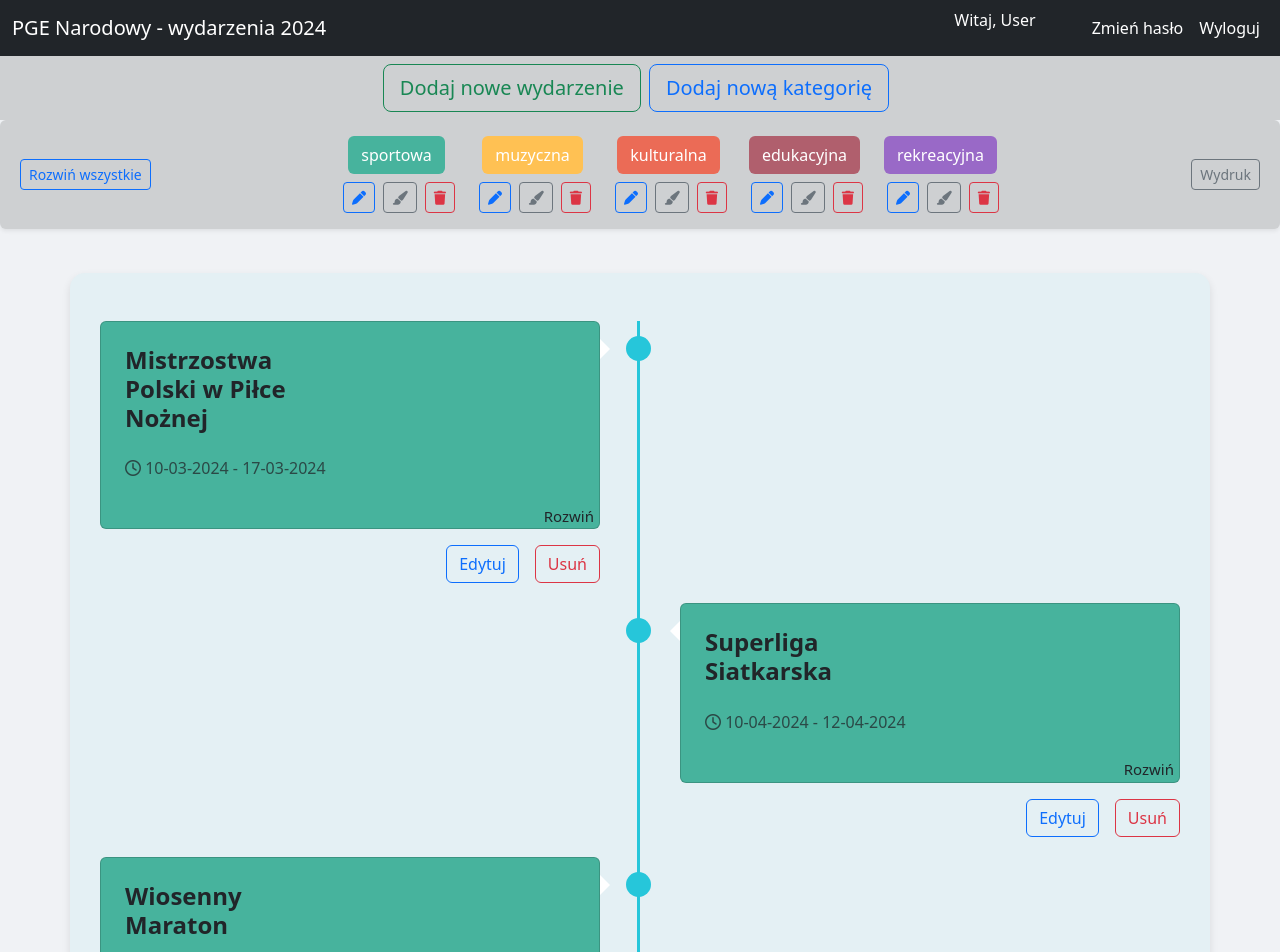
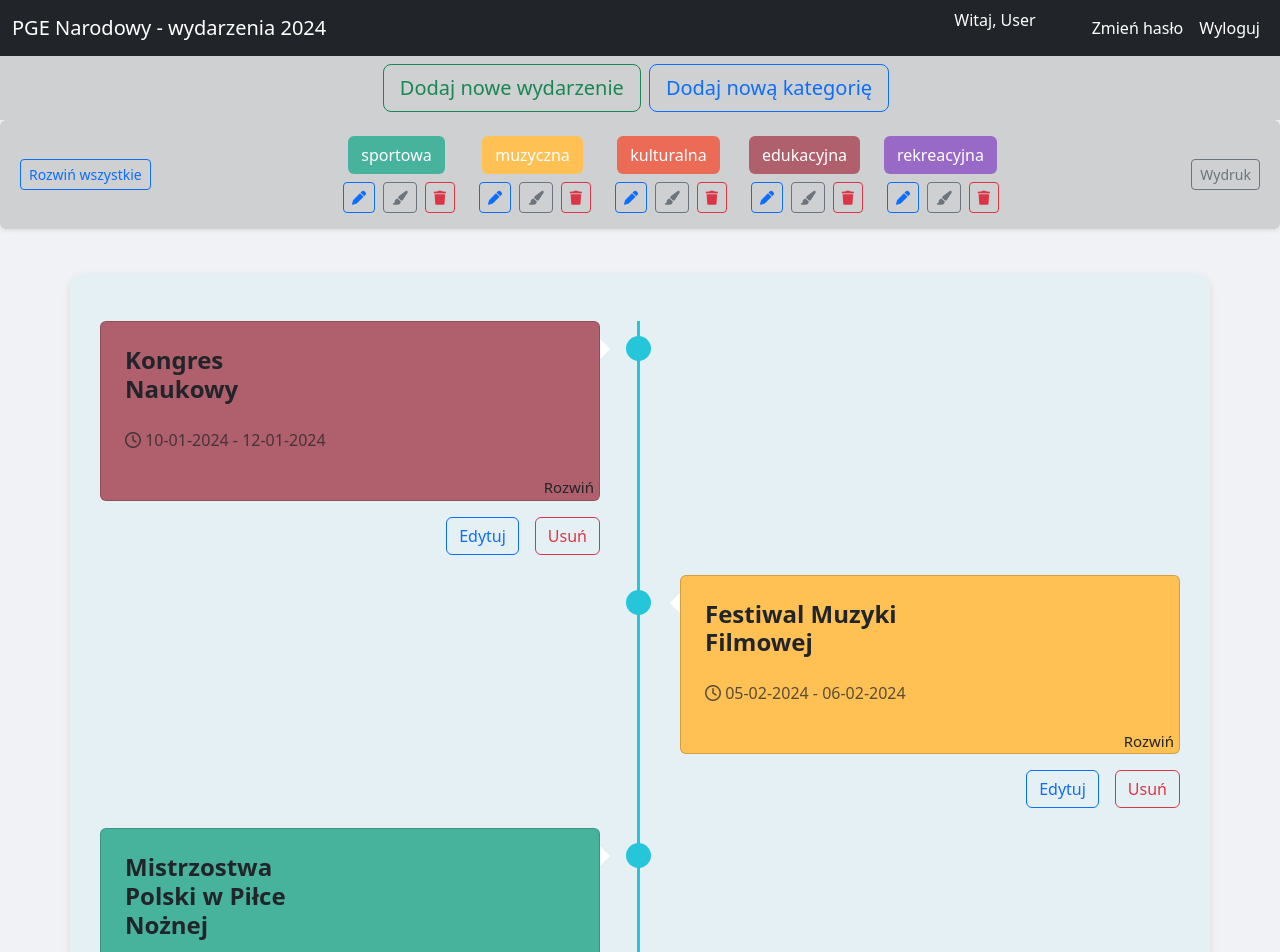
Before and after one commit to kanthakdominik/timeline_angular, an Angular app in the folder timeline_angular/: page / in a window 1280 px wide. Shown: the top 952 px of the page. Built offline with nearby package versions, Linux system fonts and the light colour scheme.

Commit message:
added sorting

```diff
--- a/timeline_angular/src/app/events-cards/events-cards.component.ts
+++ b/timeline_angular/src/app/events-cards/events-cards.component.ts
@@ -26,10 +26,12 @@ export class EventsCardsComponent {
 
   ngOnInit(): void {
     this.categories = this.dataService.getCategories();
-    this.events = this.dataService.getEvents().map(event => ({
-      ...event,
-      category_color: this.dataService.getCategoryColorById(event.category_id)
-    }));
+    this.events = this.dataService.getEvents()
+      .map(event => ({
+        ...event,
+        category_color: this.dataService.getCategoryColorById(event.category_id)
+      }))
+      .sort((a, b) => new Date(a.start_date).getTime() - new Date(b.start_date).getTime());
   }
 
   getCategoryName(category_id: number): string {
@@ -47,10 +49,12 @@ export class EventsCardsComponent {
     modalRef.result.then((result) => {
       if (result) {
         this.dataService.updateEvent(result);
-        this.events = this.dataService.getEvents().map(event => ({
-          ...event,
-          category_color: this.dataService.getCategoryColorById(event.category_id)
-        }));
+        this.events = this.dataService.getEvents()
+          .map(event => ({
+            ...event,
+            category_color: this.dataService.getCategoryColorById(event.category_id)
+          }))
+          .sort((a, b) => new Date(a.start_date).getTime() - new Date(b.start_date).getTime()); // Refresh the events list
       }
       console.log('Modal closed with result:', result);
     }, (reason) => {
```
